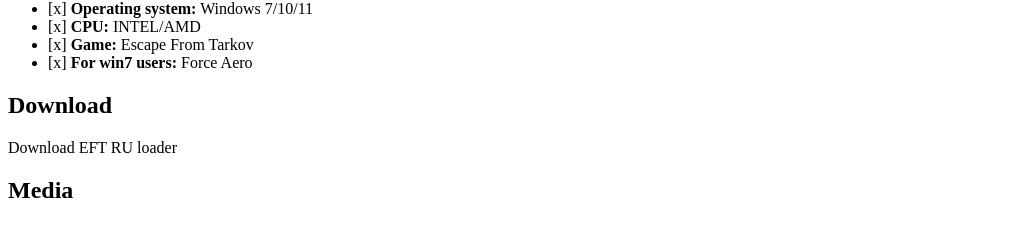
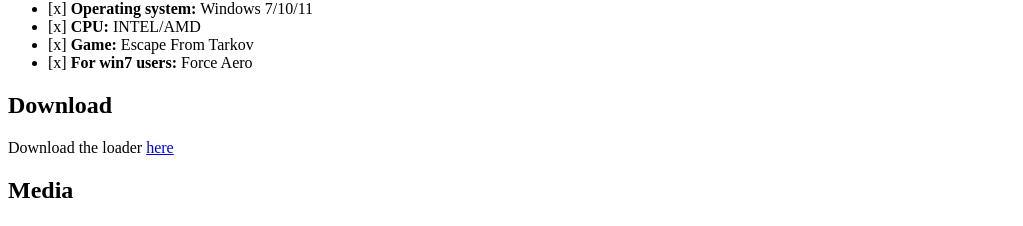
Before and after one commit to monuzo/monuzo, a Next.js app: page /cheats/eft-ru in a window 1280 px wide. Shown: the part 1054-1280 px from the top of the page, without its empty margins (0-1023 px from the left). Built offline with nearby package versions, Linux system fonts and the light colour scheme.

Commit message:
Update eft-ru.mdx

```diff
--- a/pages/cheats/eft-ru.mdx
+++ b/pages/cheats/eft-ru.mdx
@@ -59,7 +59,7 @@ Buy on discord to get a 5% discount.
 - [x] **For win7 users:** Force Aero
 
 ## Download
-Download EFT RU loader
+Download the loader [here](https://mega.nz/file/J1QQySoB#U9JQA-CNDU-XYppkAeBOstDJcmiDiS9OCD2mcgns8jg)
 
 ## Media
 
```
